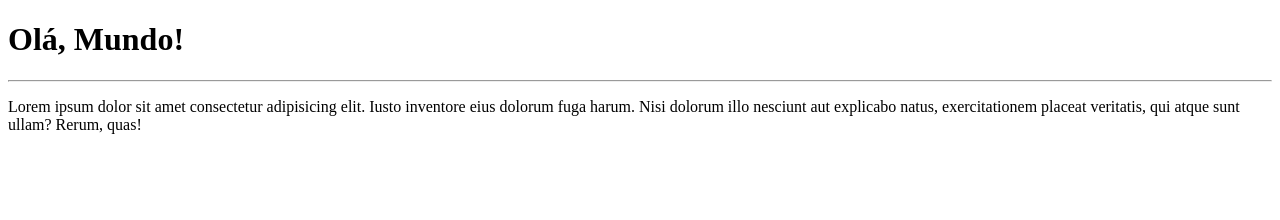
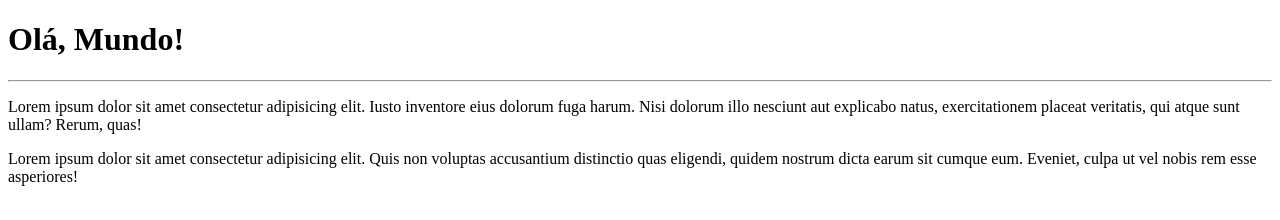
Before and after one commit to GeovaneMirandaOliveira/Ol--Mundo, a plain HTML site: page site-exemplo/index.html in a window 1280 px wide. Drawn offline with Linux system fonts and the light colour scheme.

Commit message:
adicionei um paragrafo

```diff
--- a/site-exemplo/index.html
+++ b/site-exemplo/index.html
@@ -10,5 +10,6 @@
     <h1>Olá, Mundo!</h1>
     <hr>
     <p>Lorem ipsum dolor sit amet consectetur adipisicing elit. Iusto inventore eius dolorum fuga harum. Nisi dolorum illo nesciunt aut explicabo natus, exercitationem placeat veritatis, qui atque sunt ullam? Rerum, quas!</p>
+    <p>Lorem ipsum dolor sit amet consectetur adipisicing elit. Quis non voluptas accusantium distinctio quas eligendi, quidem nostrum dicta earum sit cumque eum. Eveniet, culpa ut vel nobis rem esse asperiores!</p>
 </body>
 </html>
```
